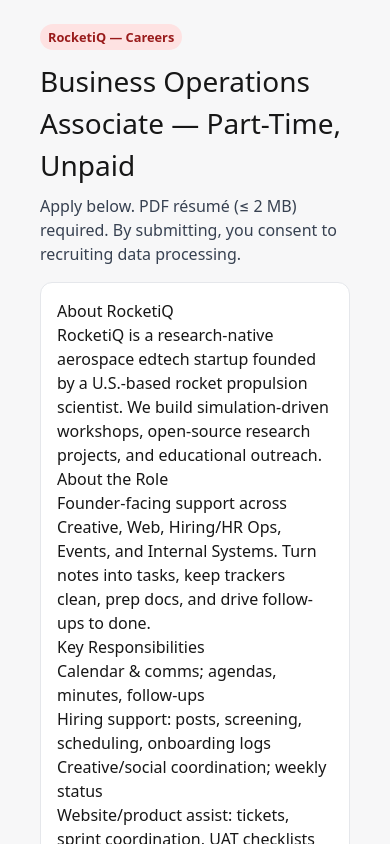
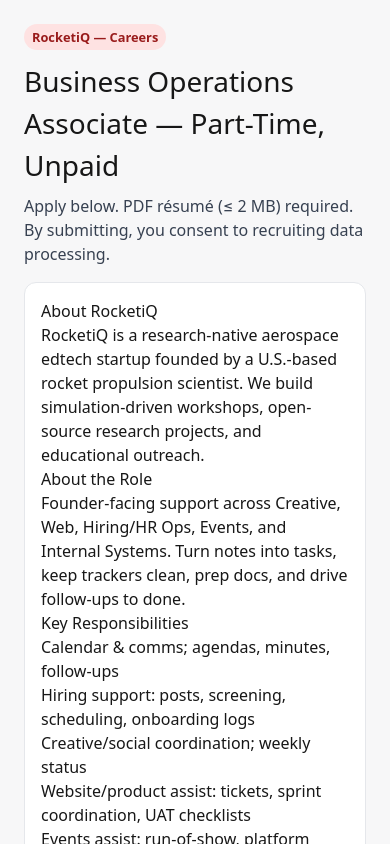
Before and after one commit to RocketiQ/nextjs-boilerplate, a Next.js app: page /business-operations-associate in a window 390 px wide. Shown: the top 844 px of the page. Built offline with nearby package versions, Linux system fonts and the light colour scheme; no server answers.

Commit message:
Update globals.css

```diff
--- a/app/globals.css
+++ b/app/globals.css
@@ -20,7 +20,7 @@
   }
 }
 
-/* ---------- Base / reset (prevents mobile overflow) ---------- */
+/* ---------- Base / reset ---------- */
 html, body { margin: 0; padding: 0; }
 *, *::before, *::after { box-sizing: border-box; }
 
@@ -33,7 +33,7 @@
   text-rendering: optimizeLegibility;
 }
 
-/* Keep media and embeds within the viewport */
+/* Media never exceeds screen */
 img, picture, video, canvas, svg { display: block; max-width: 100%; height: auto; }
 
 /* Form controls inherit fonts */
@@ -44,27 +44,33 @@
   font-family: var(--font-geist-mono, ui-monospace, SFMono-Regular, Menlo, Consolas, "Liberation Mono", monospace);
 }
 
-/* Guard against tiny horizontal scroll caused by wide children */
-main { overflow-x: hidden; }
+/* DO NOT hide horizontal overflow globally — it masks layout bugs */
+/* (removed the previous "main { overflow-x: hidden; }") */
 
-/* Common mobile overflow culprits */
+/* Some mobile culprits */
 fieldset { min-width: 0; }
 input[type="file"] { width: 100%; }
 
-/* ---------- Centering shell for the whole page ---------- */
+/* ---------- Page shell: truly centered with safe gutters ---------- */
 .apply-shell {
-  /* Max width 980px; otherwise equal 16px gutters left/right on phones */
-  width: min(980px, 100% - 32px);
+  max-width: 980px;
   margin-inline: auto;
+  padding-left: 16px;
+  padding-right: 16px;
 }
 
-/* ---------- RocketiQ Apply: responsive helpers ---------- */
+/* ---------- Grid helpers ---------- */
 .careers-grid {
   display: grid;
   gap: 16px;
   grid-template-columns: 1fr 1fr; /* desktop: two columns */
   align-items: start;
+  width: 100%;
 }
+
+/* CRITICAL: allow grid children to shrink on small screens */
+.careers-grid > * { min-width: 0; }
+
 @media (max-width: 900px) {
   .careers-grid { grid-template-columns: 1fr; } /* mobile: single column */
 }
@@ -72,8 +78,8 @@
 .stack-2 {
   display: grid;
   gap: 12px;
-  grid-template-columns: 1fr 1fr; /* two side-by-side inputs */
+  grid-template-columns: 1fr 1fr;
 }
 @media (max-width: 600px) {
-  .stack-2 { grid-template-columns: 1fr; } /* stack on phones */
+  .stack-2 { grid-template-columns: 1fr; }
 }
```
